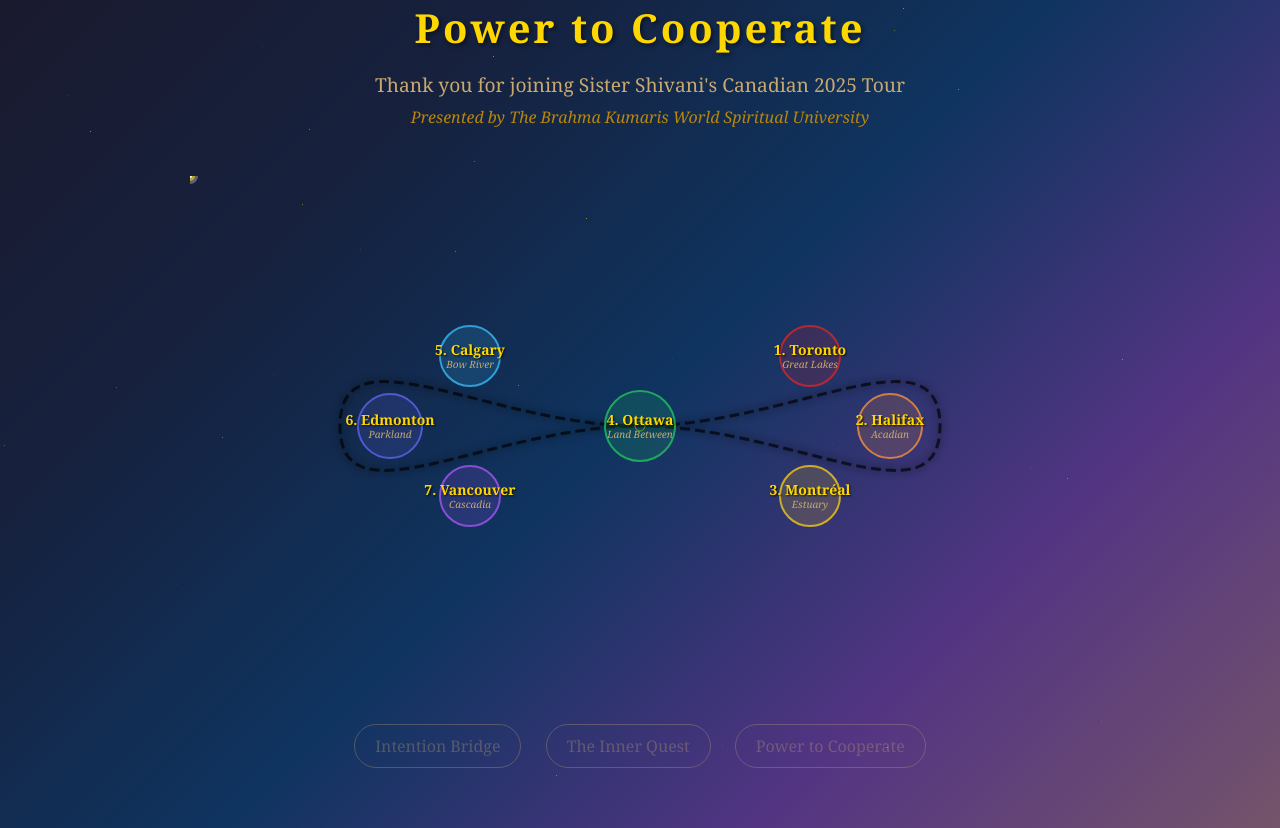
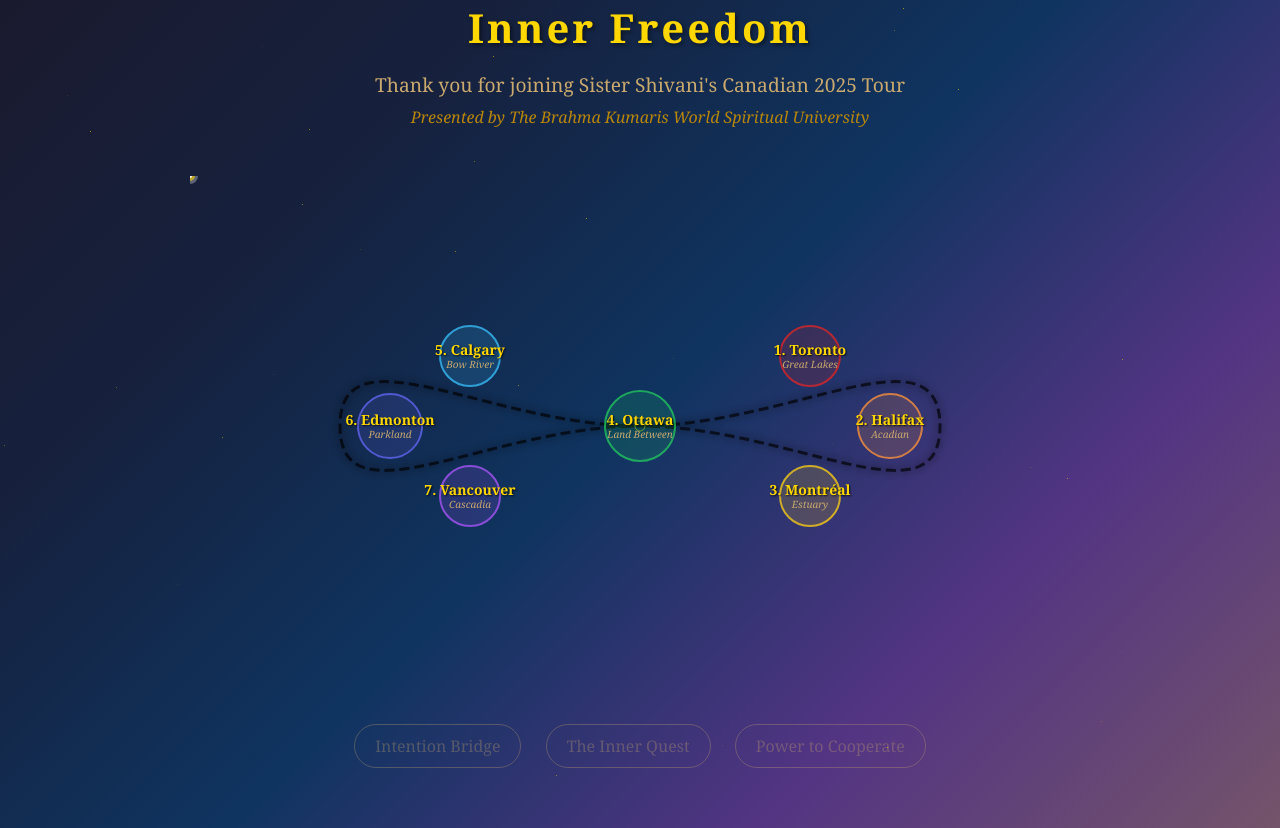
Before and after one commit to in8ly/visioneer, a plain HTML site: page index.html in a window 1280 px wide. Drawn offline with Linux system fonts and the light colour scheme.

```diff
--- a/index.html
+++ b/index.html
@@ -12,7 +12,7 @@
 
 <body>
     <div class="portal-container">
-        <h1 class="title">Power to Cooperate</h1>
+        <h1 class="title">Inner Freedom</h1>
         <p class="subtitle">Thank you for joining Sister Shivani's Canadian 2025 Tour</p>
         <p class="attribution">Presented by The Brahma Kumaris World Spiritual University</p>
 
```
Also changed, not shown: inner-quest.html (+6 -1 lines), intention-bridge.html (+12 -3 lines), vercel.json.
